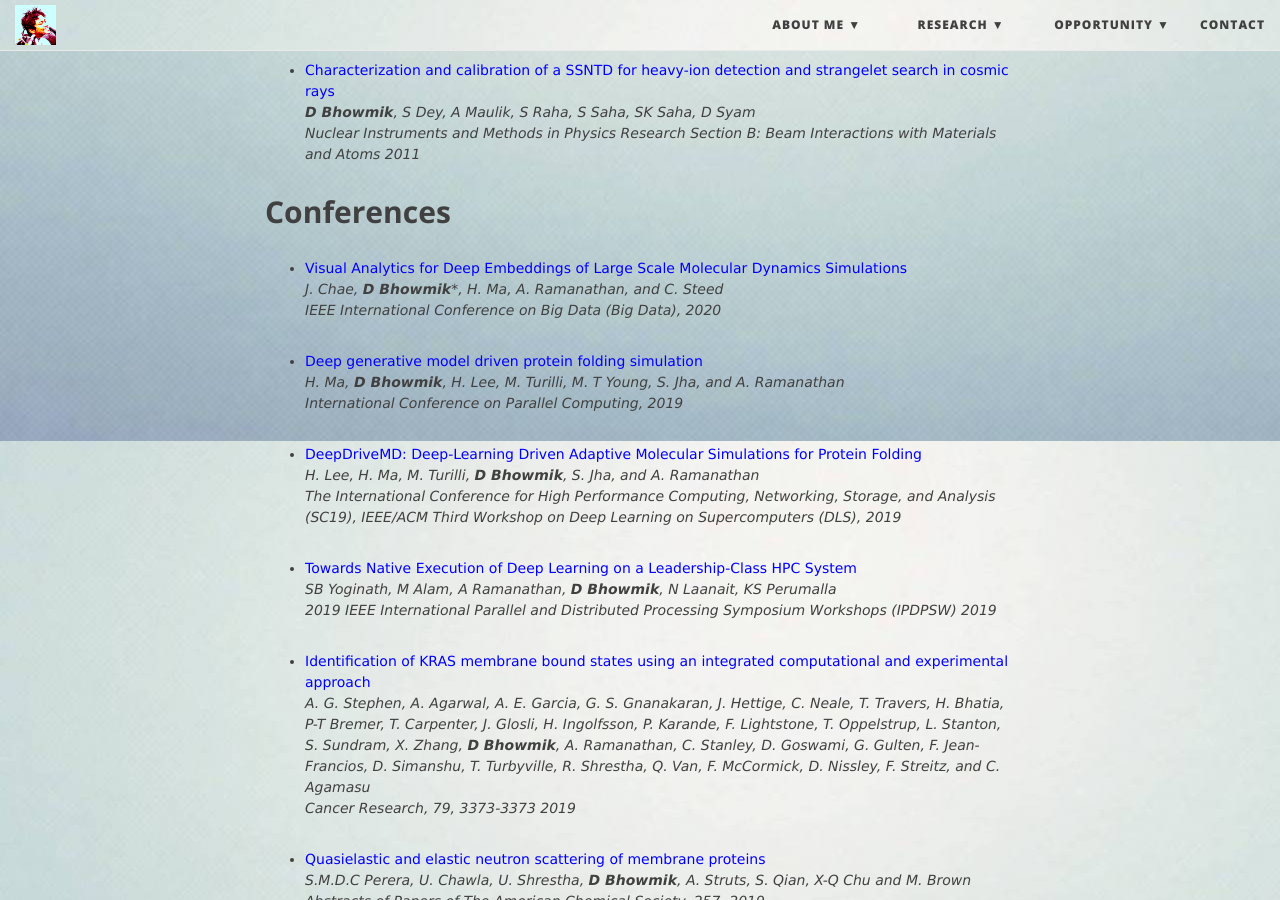
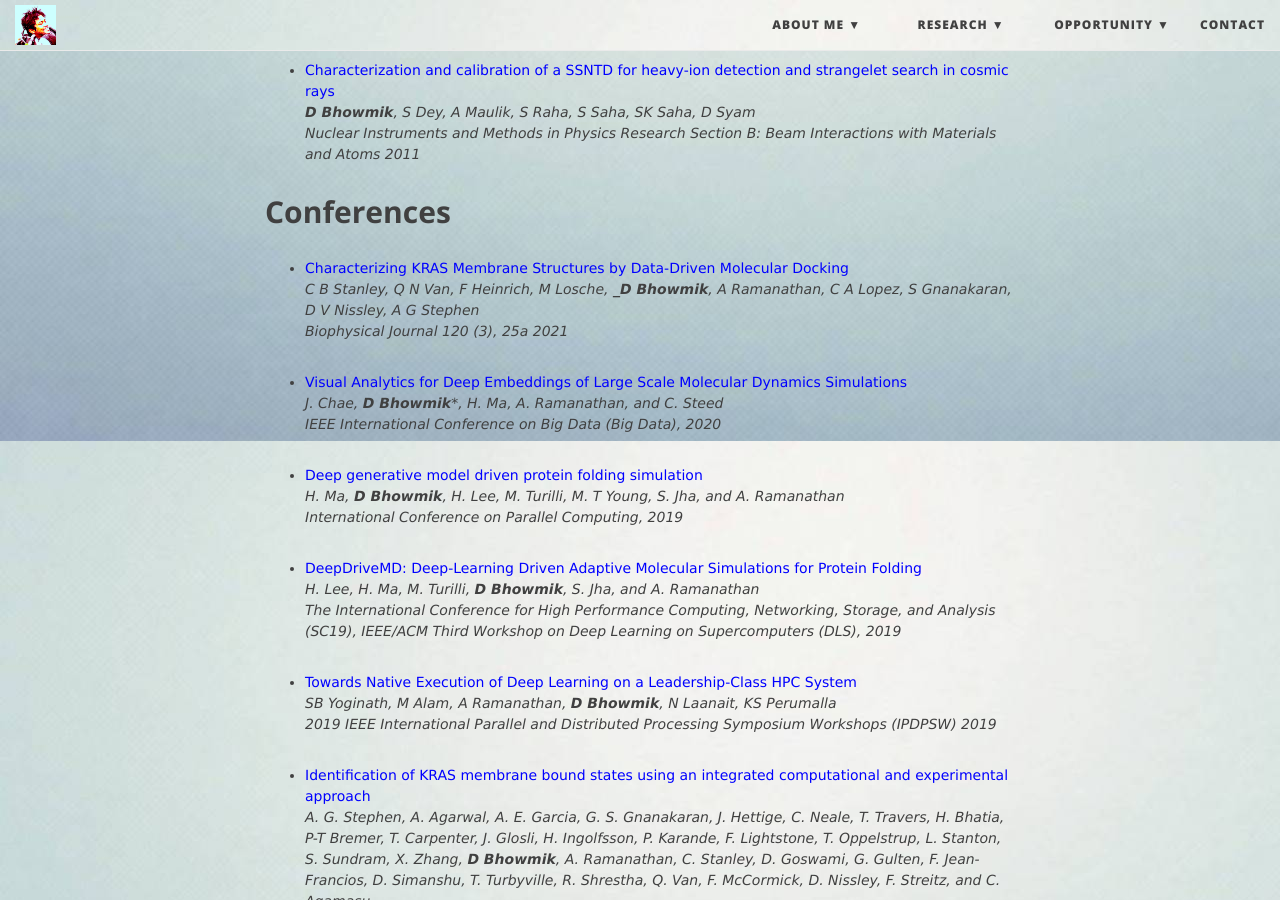
Before and after one commit to debsindhu/debsindhu.github.io, a Jekyll site: the page built from publication.md, in a window 1280 px wide and 900 px high, scrolled down 3843 px. Built offline with Jekyll 4.4.1, drawn with Linux system fonts in a browser that asks for light colours; nearby versions of some CDN libraries.

Commit message:
Update publication.md

```diff
--- a/publication.md
+++ b/publication.md
@@ -133,6 +133,10 @@ ___D Bhowmik__, S Dey, A Maulik, S Raha, S Saha, SK Saha, D Syam
 Nuclear Instruments and Methods in Physics Research Section B: Beam Interactions with Materials and Atoms 2011_
 
 ## **Conferences**
+- <span style="color:blue">Characterizing KRAS Membrane Structures by Data-Driven Molecular Docking</span>
+_C B Stanley, Q N Van, F Heinrich, M Losche, ___D Bhowmik__, A Ramanathan, C A Lopez, S Gnanakaran, D V Nissley, A G Stephen
+Biophysical Journal 120 (3), 25a 2021_
+
 - <span style="color:blue">Visual Analytics for Deep Embeddings of Large Scale Molecular Dynamics Simulations</span>
 _J. Chae, __D Bhowmik__*, H. Ma, A. Ramanathan, and C. Steed
 IEEE International Conference on Big Data (Big Data), 2020_
```
